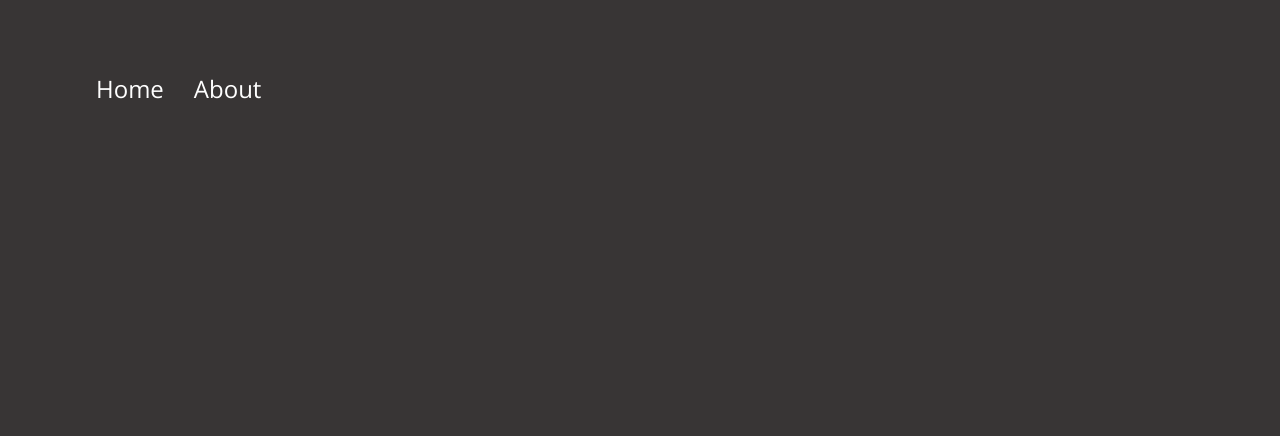
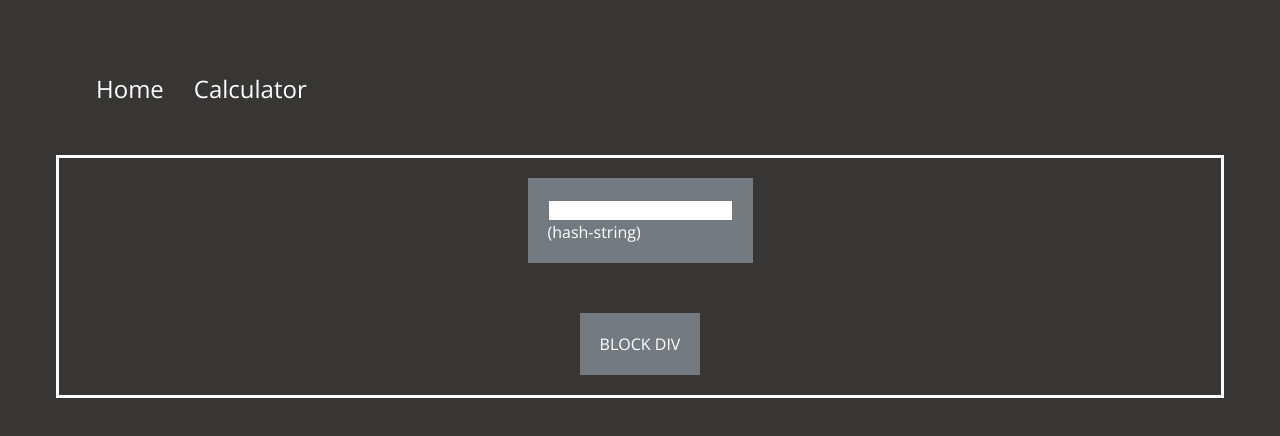
Before and after one commit to dthgs/blackbird, an Angular app: page / in a window 1280 px wide. Shown: the top 436 px of the page. Built offline with nearby package versions, Linux system fonts and the light colour scheme.

Commit message:
CSS grid, containers, routing

```diff
--- a/src/app/app-routing.module.ts
+++ b/src/app/app-routing.module.ts
@@ -1,7 +1,18 @@
 import { NgModule } from '@angular/core';
 import { Routes, RouterModule } from '@angular/router';
+import { HomeComponent } from './components/home/home.component';
+import { CalculatorComponent } from './components/calculator/calculator.component';
 
-const routes: Routes = [];
+const routes: Routes = [
+  {
+    path: '',
+    component: HomeComponent
+  },
+  {
+    path: 'calculator',
+    component: CalculatorComponent
+  }
+];
 
 @NgModule({
   imports: [RouterModule.forRoot(routes)],
--- a/src/app/app.component.html
+++ b/src/app/app.component.html
@@ -1,6 +1,6 @@
 <ul>
     <li><a routerLink="">Home</a></li>
-    <li><a routerLink="">About</a></li>
+    <li><a routerLink="calculator">Calculator</a></li>
 </ul>
 
 <router-outlet></router-outlet>
--- a/src/app/components/home/home.component.css
+++ b/src/app/components/home/home.component.css
@@ -1,16 +1,34 @@
-.container {
+.grid {
     display: grid;
-    grid-template-columns: 50% auto;
+    grid-template-columns: 1fr 2fr 1fr;
+    grid-template-rows: auto auto;
+    border-style: solid;
+    border-color: white;
+
+    grid-template-areas:
+    ". hash ."
+    ". block .";
+    grid-gap: 10px;
 }
 
-.col {
-    padding: .4em 1.3em;
+.hash {
+    grid-area: hash;
+    justify-self: center;
+    padding: 20px;
+    margin: 20px;
+}
+
+.block {
+    grid-area: block;
+    justify-self: center;
+    padding: 20px;
+    margin: 20px;
 }
 
 .color-dark {
-    background: #2885C4;
+    background: rgb(0, 0, 0);
 }
 
 .color-light {
-    background: #57B3F1;
+    background: rgb(116, 123, 128);
 }
--- a/src/app/components/home/home.component.html
+++ b/src/app/components/home/home.component.html
@@ -0,0 +1,12 @@
+<div class="grid">
+
+    <div class="hash color-light">
+        <input type="text">
+        <div class="hash-output">
+            (hash-string)
+        </div>
+    </div>
+
+    <div class="block color-light">BLOCK DIV</div>
+
+</div>
--- a/src/styles.css
+++ b/src/styles.css
@@ -11,6 +11,7 @@ body {
 
 ul {
     list-style-type: none;
+    margin-bottom: 50px;
 }
 
 ul li {
```
Also changed, not shown: src/app/app.module.ts (+12 -7 lines), src/app/components/home/home.component.ts (line endings or trailing spaces).
